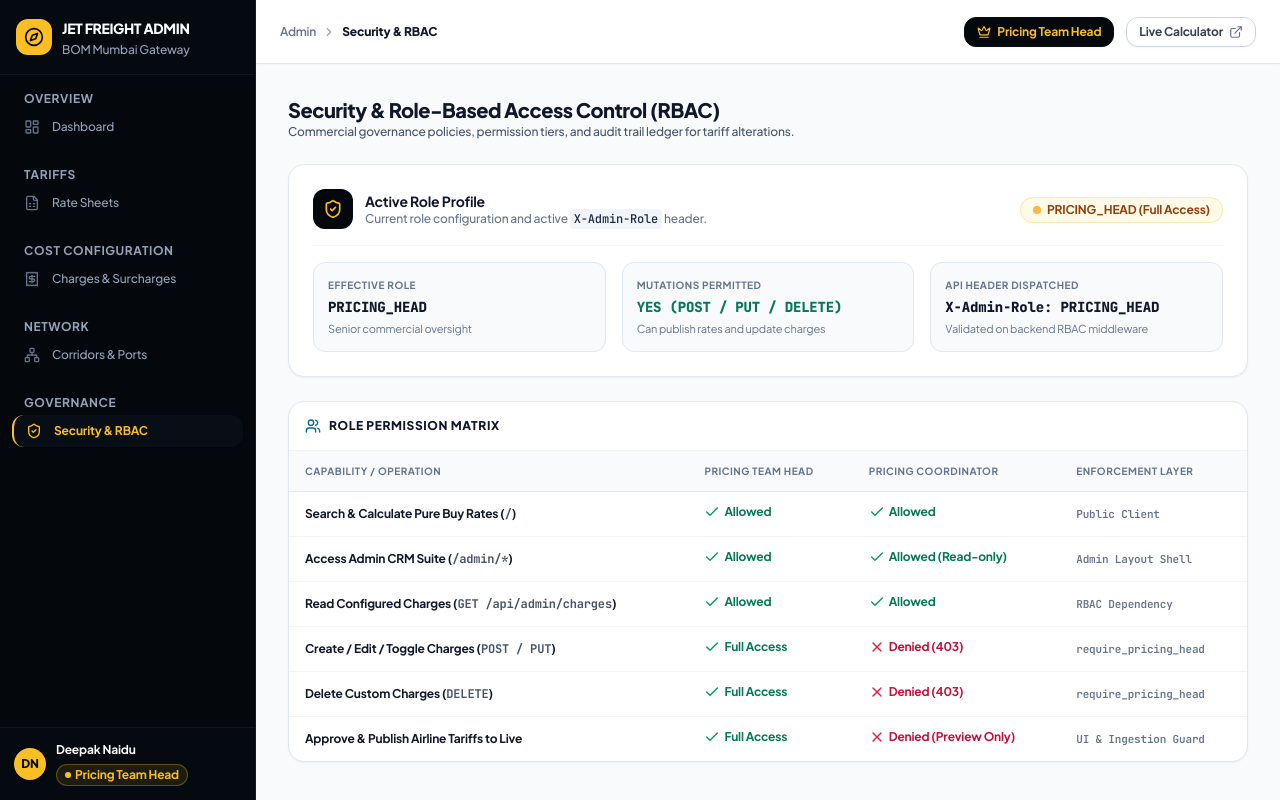
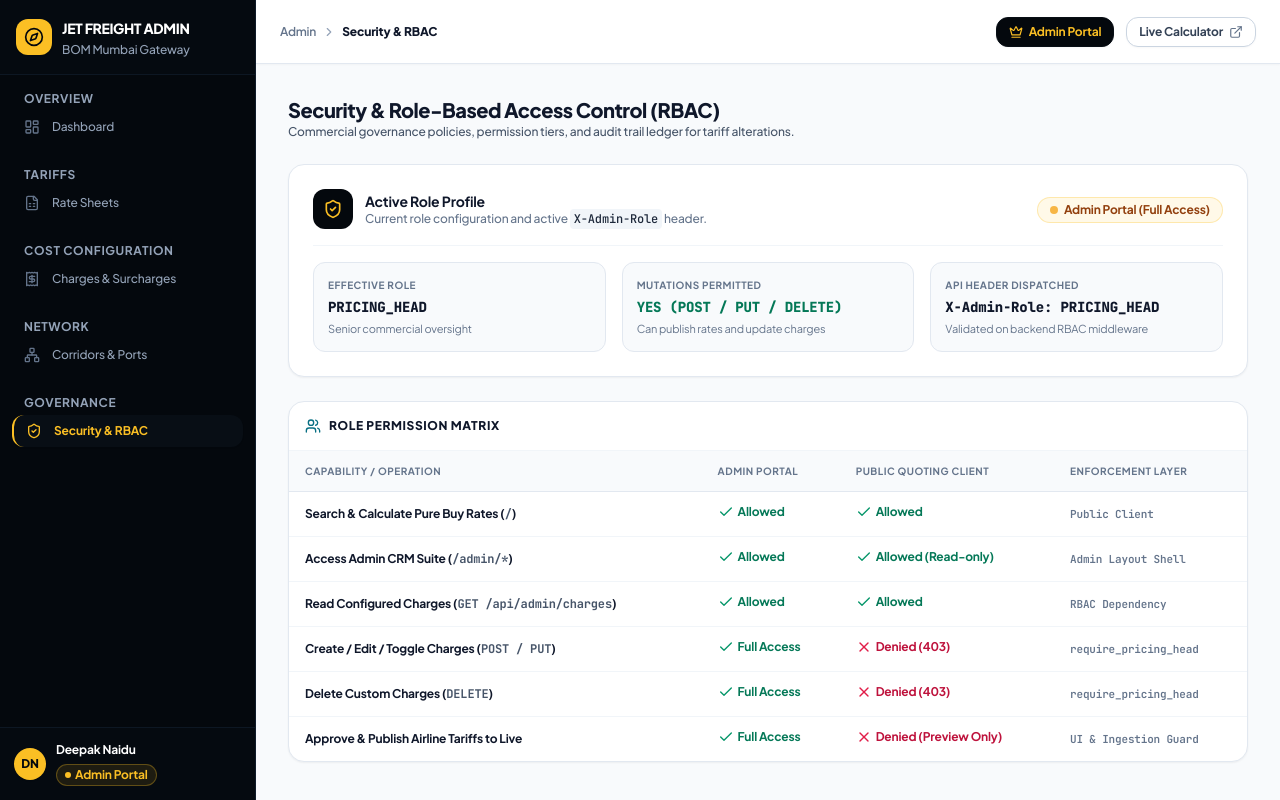
Before and after one commit to DevAI-DeepakJFLL/jfll-air-rate-aggregator, a Next.js app in the folder frontend/: page /admin/security in a window 1280 px wide. Built offline with nearby package versions, Linux system fonts and the light colour scheme.

Commit message:
style(admin): replace 'Pricing Team Head' labels with 'Admin Portal'

```diff
--- a/frontend/src/app/admin/page.tsx
+++ b/frontend/src/app/admin/page.tsx
@@ -31,21 +31,14 @@ export default function AdminDashboardPage() {
           </p>
         </div>
 
-        {/* Current Active Role Pill */}
+        {/* Current Access Level Pill */}
         <div className="mt-5 pt-4 border-t border-obsidian-800/80 flex flex-wrap items-center justify-between gap-3 text-xs">
           <div className="flex items-center gap-2">
-            <span className="text-slate-400 font-medium">Active Role:</span>
-            {isPricingHead ? (
-              <span className="inline-flex items-center gap-1.5 rounded-lg bg-amber-400/20 px-2.5 py-1 font-bold text-amber-300 border border-amber-400/30">
-                <span className="h-2 w-2 rounded-full bg-amber-400 animate-pulse" />
-                Pricing Team Head
-              </span>
-            ) : (
-              <span className="inline-flex items-center gap-1.5 rounded-lg bg-sky-500/20 px-2.5 py-1 font-bold text-sky-200 border border-sky-400/30">
-                <span className="h-2 w-2 rounded-full bg-sky-400" />
-                Pricing Coordinator
-              </span>
-            )}
+            <span className="text-slate-400 font-medium">Access Level:</span>
+            <span className="inline-flex items-center gap-1.5 rounded-lg bg-amber-400/20 px-2.5 py-1 font-bold text-amber-300 border border-amber-400/30">
+              <span className="h-2 w-2 rounded-full bg-amber-400 animate-pulse" />
+              Admin Portal
+            </span>
           </div>
         </div>
       </div>
--- a/frontend/src/app/admin/security/page.tsx
+++ b/frontend/src/app/admin/security/page.tsx
@@ -42,12 +42,12 @@ export default function AdminSecurityPage() {
             {isPricingHead ? (
               <span className="inline-flex items-center gap-1.5 rounded-full bg-amber-400/10 px-3 py-1 text-xs font-bold text-amber-800 border border-amber-400/30">
                 <span className="h-2 w-2 rounded-full bg-amber-500 animate-pulse" />
-                PRICING_HEAD (Full Access)
+                Admin Portal (Full Access)
               </span>
             ) : (
               <span className="inline-flex items-center gap-1.5 rounded-full bg-sky-50 px-3 py-1 text-xs font-bold text-sky-800 border border-sky-300">
                 <span className="h-2 w-2 rounded-full bg-sky-500" />
-                COORDINATOR (Read-Only)
+                Quoting Desk (Read-Only)
               </span>
             )}
           </div>
@@ -106,8 +106,8 @@ export default function AdminSecurityPage() {
             <thead className="bg-slate-50 text-[10px] font-extrabold text-slate-500 uppercase tracking-wider border-b border-slate-200">
               <tr>
                 <th className="px-4 py-3">Capability / Operation</th>
-                <th className="px-4 py-3">Pricing Team Head</th>
-                <th className="px-4 py-3">Pricing Coordinator</th>
+                <th className="px-4 py-3">Admin Portal</th>
+                <th className="px-4 py-3">Public Quoting Client</th>
                 <th className="px-4 py-3">Enforcement Layer</th>
               </tr>
             </thead>
--- a/frontend/src/app/admin/tariffs/page.tsx
+++ b/frontend/src/app/admin/tariffs/page.tsx
@@ -90,7 +90,7 @@ export default function AdminTariffsPage() {
   // Delete circular handler
   const handleDeleteConfirm = async (carrierCode: string) => {
     if (!isPricingHead) {
-      alert("Unauthorized: Pricing Team Head authorization required.");
+      alert("Unauthorized: Admin authorization required.");
       return;
     }
 
--- a/frontend/src/components/admin/AdminSidebar.tsx
+++ b/frontend/src/components/admin/AdminSidebar.tsx
@@ -196,7 +196,7 @@ export default function AdminSidebar({
             <div className="mt-0.5">
               <span className="inline-flex items-center gap-1 rounded-full bg-amber-400/10 px-2 py-0.5 text-xs font-bold text-amber-400 border border-amber-400/30">
                 <span className="h-1.5 w-1.5 rounded-full bg-amber-400" />
-                Pricing Team Head
+                Admin Portal
               </span>
             </div>
           </div>
--- a/frontend/src/components/admin/CarrierTariffCard.tsx
+++ b/frontend/src/components/admin/CarrierTariffCard.tsx
@@ -364,7 +364,7 @@ export function CarrierTariffCard({
             disabled={!isPricingHead}
             title={
               !isPricingHead
-                ? "Pricing Team Head authorization required to clear circulars"
+                ? "Admin authorization required to clear circulars"
                 : `Clear active circular for ${carrier.carrier_name}`
             }
             className="p-1.5 rounded-lg text-slate-500 hover:text-red-700 hover:bg-red-50 transition-colors cursor-pointer disabled:opacity-40 disabled:hover:text-slate-500 disabled:hover:bg-transparent"
--- a/frontend/src/components/admin/ChargesConfigTable.tsx
+++ b/frontend/src/components/admin/ChargesConfigTable.tsx
@@ -387,7 +387,7 @@ export default function ChargesConfigTable({
                               ? charge.is_active
                                 ? "Click to deactivate charge"
                                 : "Click to activate charge"
-                              : "Read-only: Pricing Head required to toggle"
+                              : "Read-only: Admin access required to toggle"
                           }
                           className={`relative inline-flex h-5 w-9 shrink-0 cursor-pointer rounded-full border-2 border-transparent transition-colors duration-200 ease-in-out focus:outline-none focus-visible:ring-2 focus-visible:ring-sky-500 focus-visible:ring-offset-2 ${
                             charge.is_active ? "bg-emerald-600" : "bg-slate-300"
@@ -426,7 +426,7 @@ export default function ChargesConfigTable({
                             <button
                               type="button"
                               disabled
-                              title="Delete restricted to Pricing Team Head"
+                              title="Delete restricted to Admin Portal"
                               className="rounded-lg p-1.5 text-slate-300 cursor-not-allowed"
                             >
                               <Lock className="h-3.5 w-3.5" />
--- a/frontend/src/components/admin/DeleteCircularModal.tsx
+++ b/frontend/src/components/admin/DeleteCircularModal.tsx
@@ -60,7 +60,7 @@ export function DeleteCircularModal({
                 Clear Active Rate Circular
               </h3>
               <p className="text-xs text-slate-500 mt-0.5">
-                Pricing Head Authorization Required
+                Admin Authorization Required
               </p>
             </div>
           </div>
--- a/frontend/src/components/admin/RoleSwitcher.tsx
+++ b/frontend/src/components/admin/RoleSwitcher.tsx
@@ -7,11 +7,10 @@ export default function RoleSwitcher() {
   return (
     <div
       className="inline-flex items-center gap-1.5 px-3 py-1.5 rounded-xl bg-obsidian-950 text-amber-400 border border-obsidian-900 shadow-2xs text-xs font-bold select-none"
-      title="Admin Access: Pricing Team Head"
+      title="Admin Portal"
     >
       <Crown className="h-3.5 w-3.5 text-amber-400 shrink-0" />
-      <span className="hidden sm:inline">Pricing Team Head</span>
-      <span className="sm:hidden">Admin</span>
+      <span>Admin Portal</span>
     </div>
   );
 }
```
Also changed, not shown: 1 other file (tests, documents, lock files or other folders).
